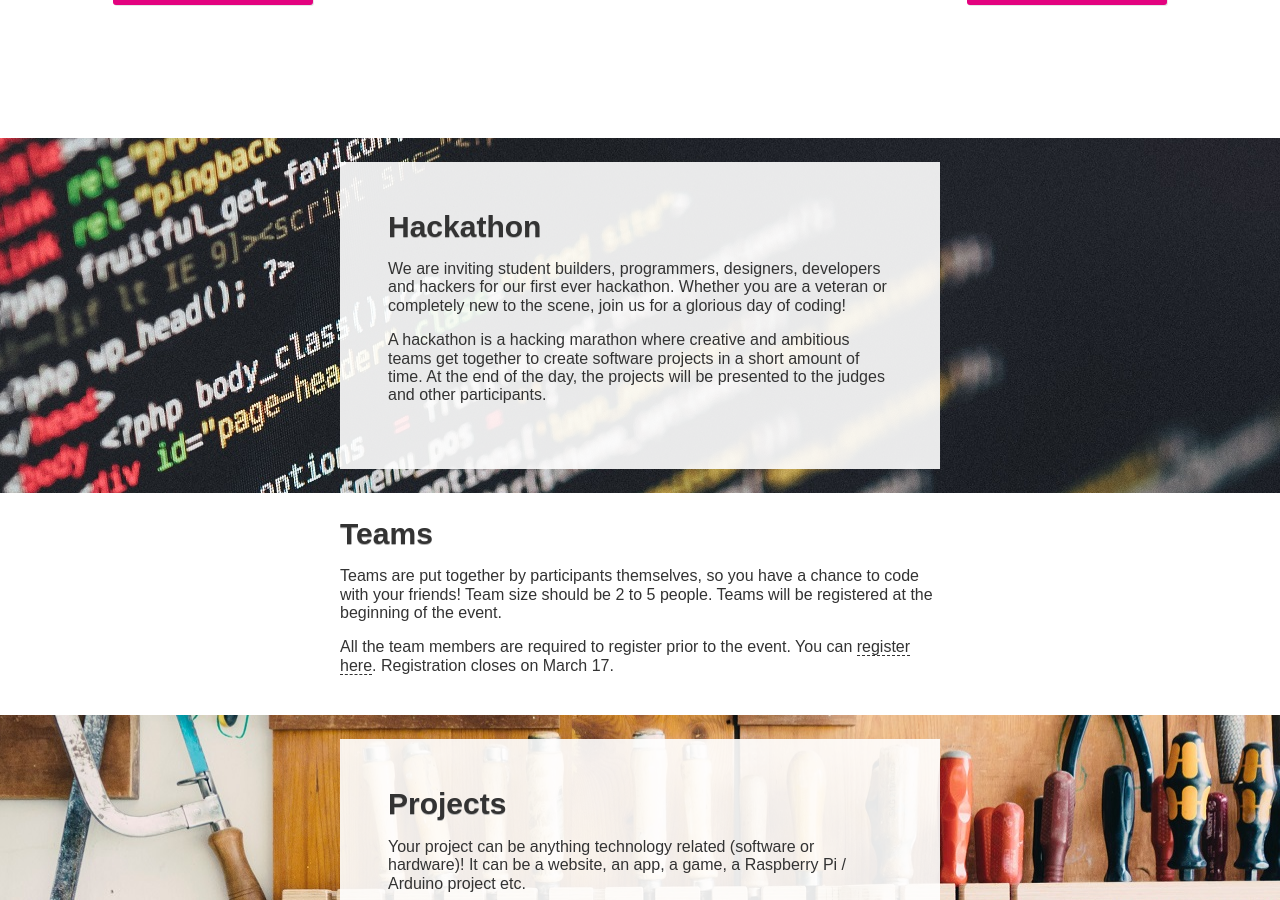
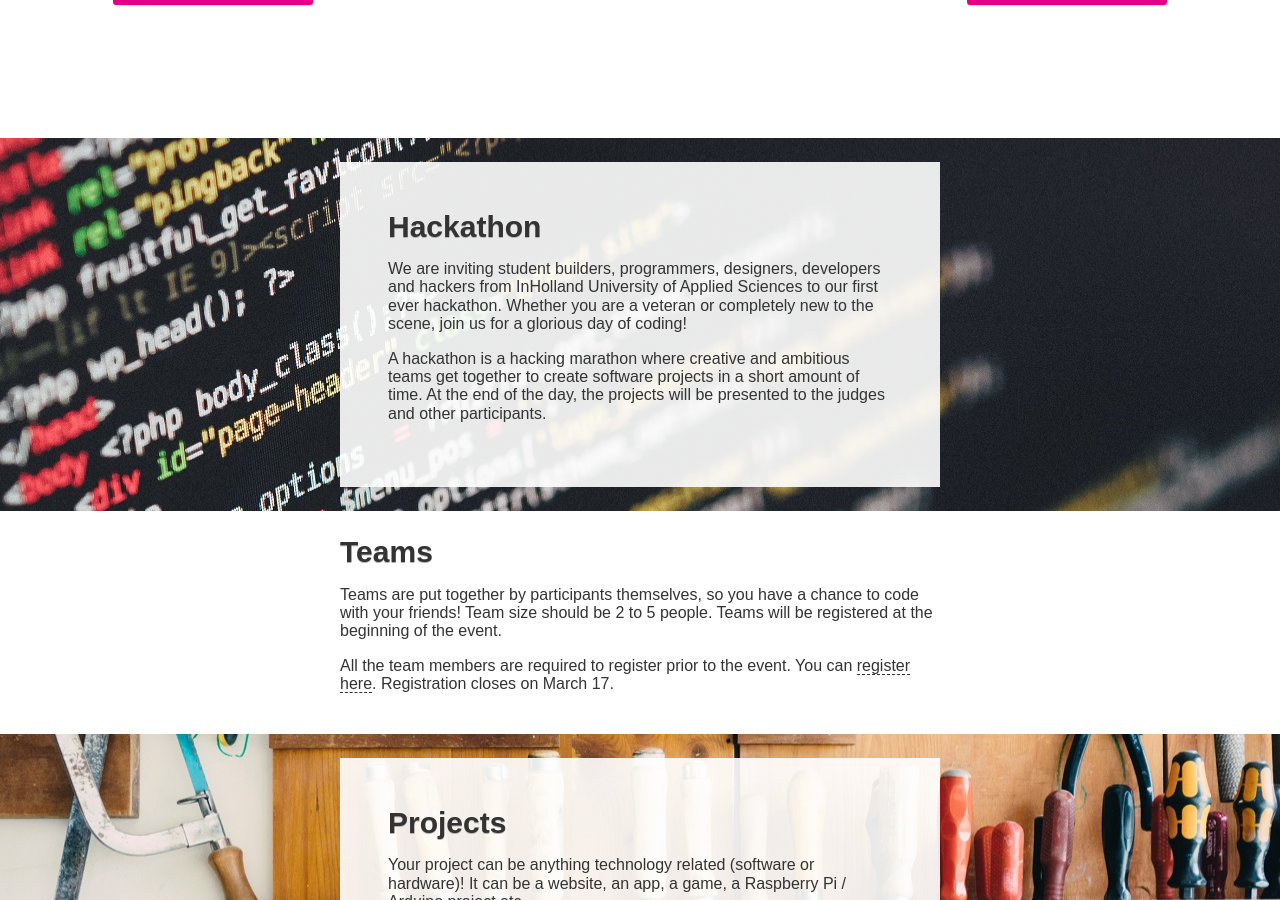
Before and after one commit to InHack2018/inhack2018.github.io, a Jekyll site: the page built from index.html, in a window 1280 px wide and 900 px high, scrolled down 705 px. Built offline with Jekyll 4.4.1, drawn with Linux system fonts in a browser that asks for light colours; nearby versions of some CDN libraries.

Commit message:
Update 0000-01-01-quick-intro.md

```diff
--- a/_posts/0000-01-01-quick-intro.md
+++ b/_posts/0000-01-01-quick-intro.md
@@ -9,7 +9,7 @@ background: rgb(51,51,51) url(img/code.jpg) center center no-repeat
 ### Hackathon
 
 We are inviting student builders, programmers, designers, developers and
-hackers for our first ever hackathon. Whether you are a veteran or completely
+hackers from InHolland University of Applied Sciences to our first ever hackathon. Whether you are a veteran or completely
 new to the scene, join us for a glorious day of coding!
 
 A hackathon is a hacking marathon where creative and ambitious teams get
```
